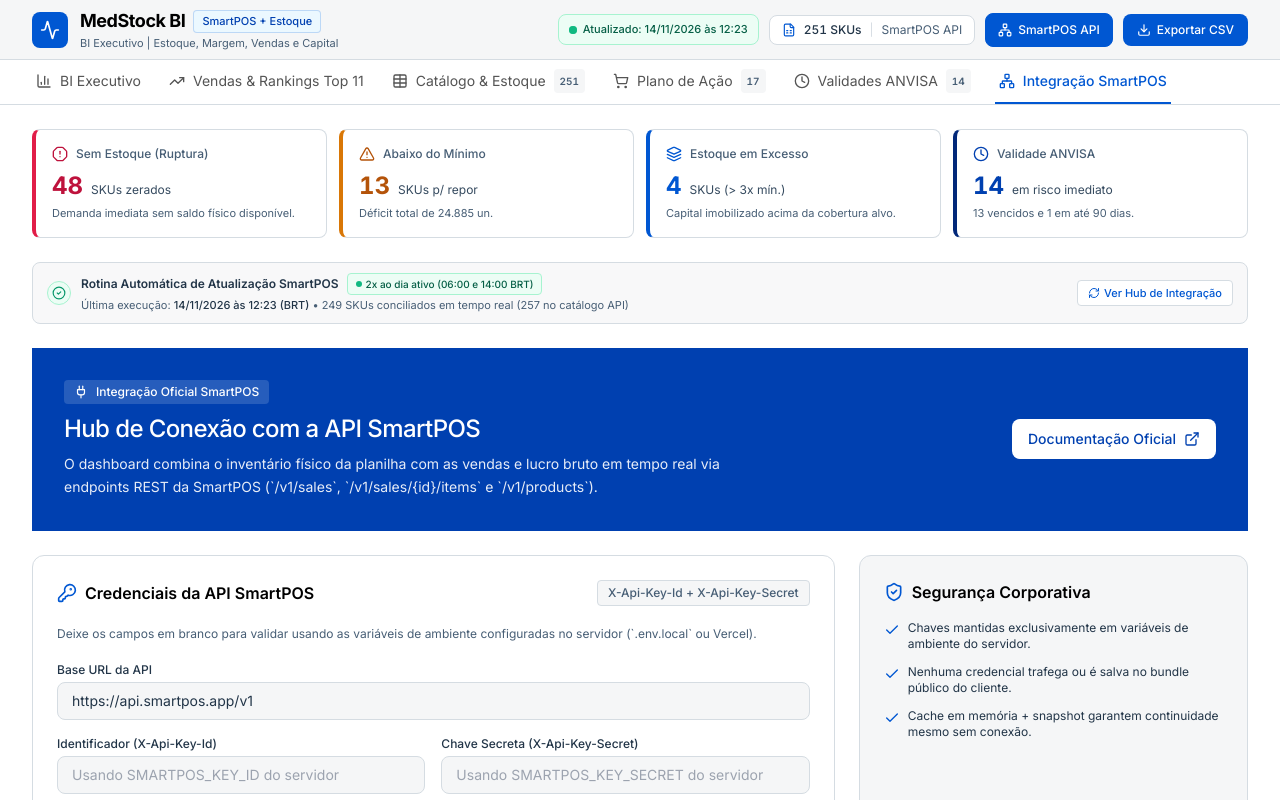
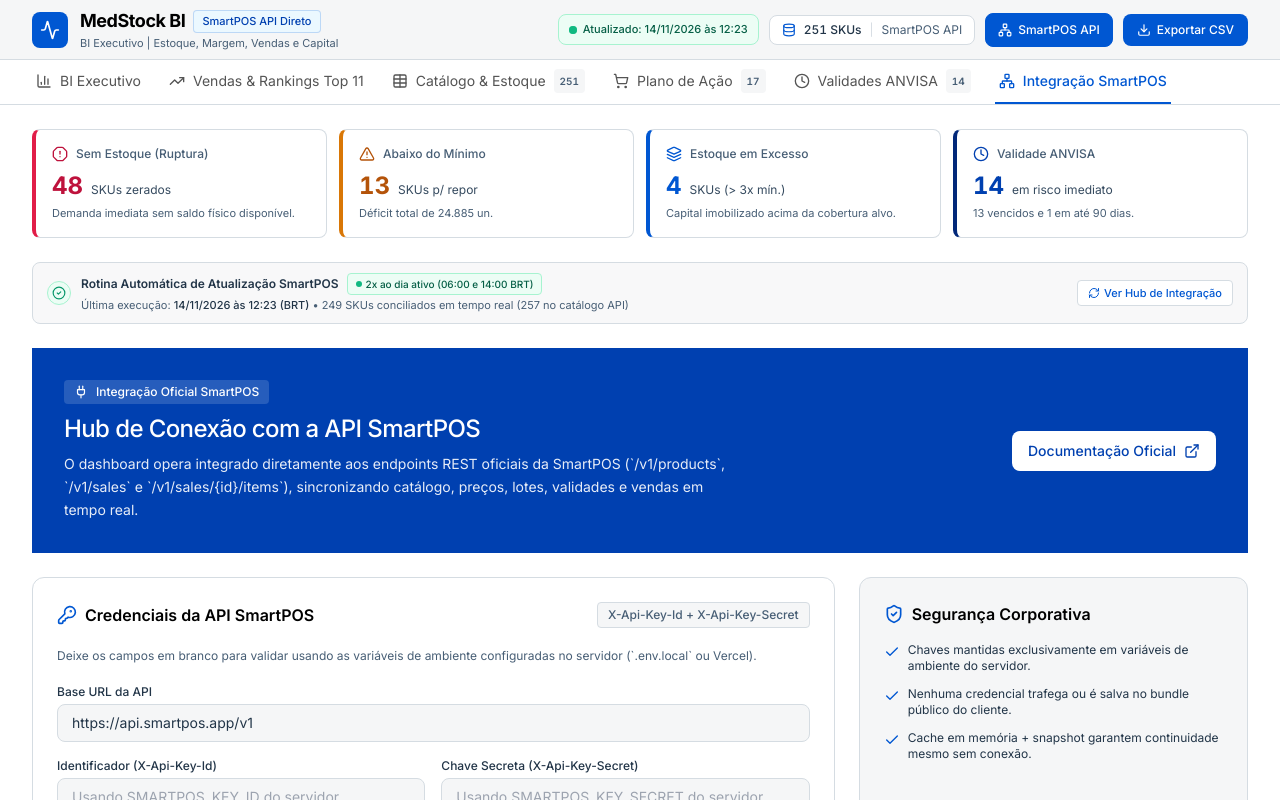
Before and after one commit to fabricio-hunt/dashboard-validacao, a Next.js app: page / in a window 1280 px wide. Both pictures are taken after a click on the button "SmartPOS API". Shown: the top 800 px of the page. Built offline with nearby package versions, Linux system fonts and the light colour scheme.

Commit message:
feat(ui): remove spreadsheet references and present 100% direct SmartPOS API integration

```diff
--- a/components/dashboard/ApiIntegrationHub.tsx
+++ b/components/dashboard/ApiIntegrationHub.tsx
@@ -81,7 +81,7 @@ export function ApiIntegrationHub() {
             Hub de Conexão com a API SmartPOS
           </h2>
           <p className="text-sm text-white/90 leading-relaxed">
-            O dashboard combina o inventário físico da planilha com as vendas e lucro bruto em tempo real via endpoints REST da SmartPOS (`/v1/sales`, `/v1/sales/{'{id}'}/items` e `/v1/products`).
+            O dashboard opera integrado diretamente aos endpoints REST oficiais da SmartPOS (`/v1/products`, `/v1/sales` e `/v1/sales/{'{id}'}/items`), sincronizando catálogo, preços, lotes, validades e vendas em tempo real.
           </p>
         </div>
 
@@ -226,9 +226,9 @@ export function ApiIntegrationHub() {
           </div>
 
           <div className="mt-6 pt-4 border-t border-sap-hairline">
-            <div className="text-xs text-sap-ink-meta">Arquitetura Híbrida</div>
+            <div className="text-xs text-sap-ink-meta">Integração Direta</div>
             <div className="text-sm font-semibold text-sap-ink mt-0.5">
-              Vendas SmartPOS + Estoque Planilha
+              SmartPOS API Conectada
             </div>
           </div>
         </div>
--- a/components/layout/Header.tsx
+++ b/components/layout/Header.tsx
@@ -1,7 +1,7 @@
 'use client'
 
 import React from 'react'
-import { Activity, FileSpreadsheet, Network, Download, CheckCircle2 } from 'lucide-react'
+import { Activity, Database, Network, Download } from 'lucide-react'
 
 interface HeaderProps {
   activeTab: string
@@ -33,7 +33,7 @@ export function Header({
                 MedStock BI
               </span>
               <span className="hidden sm:inline-block px-2 py-0.5 rounded-[4px] text-[11px] font-medium bg-sap-band-blue text-sap-primary-deep border border-sap-primary/20">
-                SmartPOS + Estoque
+                SmartPOS API Direto
               </span>
             </div>
             <p className="text-[11px] text-sap-ink-meta truncate">
@@ -59,7 +59,7 @@ export function Header({
           )}
 
           <div className="hidden lg:flex items-center gap-2 px-3 py-1.5 rounded-sap bg-sap-canvas border border-sap-hairline text-xs text-sap-ink-list">
-            <FileSpreadsheet className="h-3.5 w-3.5 text-sap-primary shrink-0" />
+            <Database className="h-3.5 w-3.5 text-sap-primary shrink-0" />
             <span className="tabular-nums font-medium text-sap-ink-body">
               {totalSkus} SKUs
             </span>
```
Also changed, not shown: 1 other file (tests, documents, lock files or other folders).
